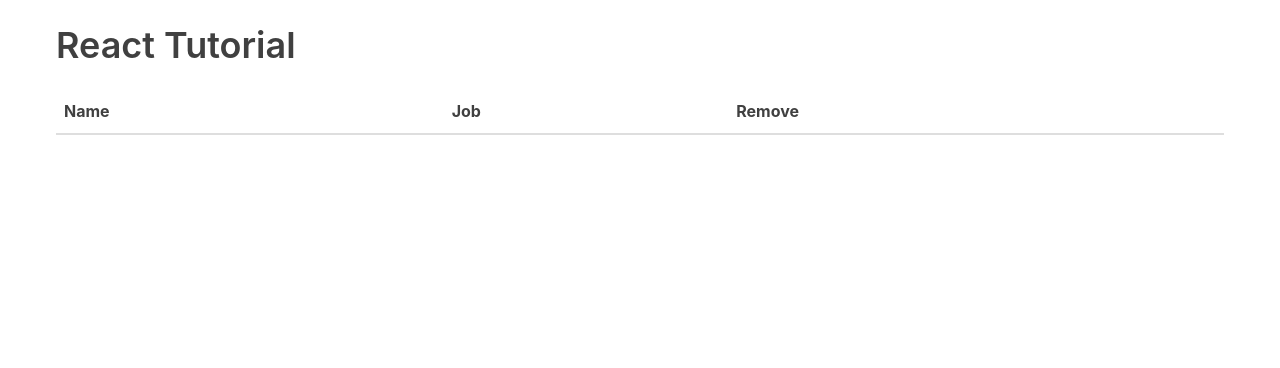
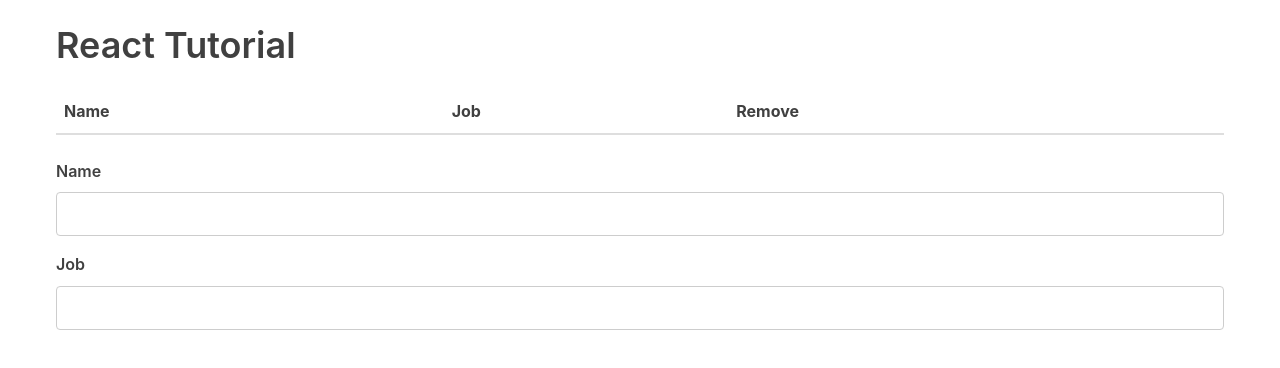
Before and after one commit to will-t-harris/React, a React (Create React App) app in the folder react-tutorial/: page / in a window 1280 px wide. Shown: the top 368 px of the page. Built offline with nearby package versions, Linux system fonts and the light colour scheme.

Commit message:
moved Form.js into src

```diff
--- a/react-tutorial/src/App.js
+++ b/react-tutorial/src/App.js
@@ -1,5 +1,6 @@
 import React, { Component } from "react";
 import Table from "./Table";
+import Form from "./Form";
 
 class App extends Component {
 	state = {
@@ -25,6 +26,7 @@ class App extends Component {
 					characterData={characters}
 					removeCharacter={this.removeCharacter}
 				/>
+				<Form />
 			</div>
 		);
 	}
```
Also changed, not shown: react-tutorial/src/Form.js (renamed from react-tutorial/Form.js). Lines whose indentation alone changed are shown as unchanged.
